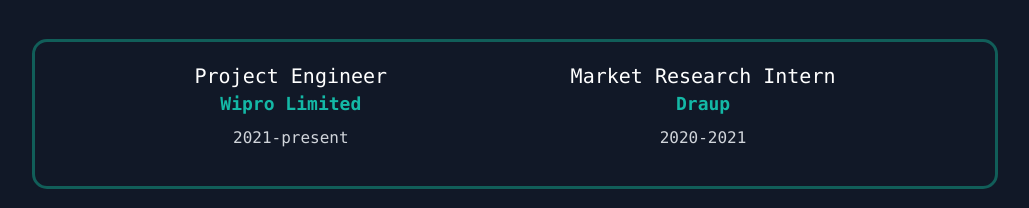
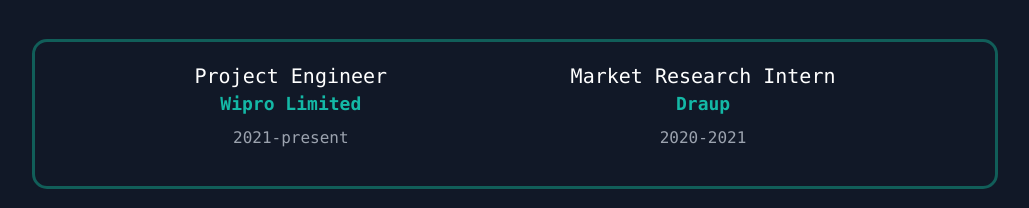
Before and after one commit to jagz5246/my-portfolio, a React (Create React App) app: page / in a window 1280 px wide. Shown: the part 2130-2338 px from the top of the page, without its empty margins (125-1154 px from the left). Built offline with nearby package versions, Linux system fonts and the light colour scheme.

Commit message:
updated styles

```diff
--- a/src/App.js
+++ b/src/App.js
@@ -134,14 +134,14 @@
           <h3 className=' text-3xl py-1 font-bold md:text-4xl lg:text-4xl dark:text-gray-300'>Experience</h3>
           <div className='text-center outline outline-teal-800 rounded-xl px-5 py-5 mx-auto my-10 md:flex gap-11 md:justify-evenly'>
             <div className=' mb-2'>
-              <p className='md:text-xl text-white'>Project Engineer</p>
+              <p className='md:text-xl text-black dark:text-white'>Project Engineer</p>
               <p className='md:text-lg font-semibold text-teal-500'>Wipro Limited</p>
-              <p className='md:text-md py-2 text-gray-300'>2021-present</p>
+              <p className='md:text-md py-2 font-light text-gray-600 dark:text-gray-400'>2021-present</p>
             </div>
             <div className=' mb-2'>
-              <p className='md:text-xl text-white'>Market Research Intern</p>
+              <p className='md:text-xl text-black dark:text-white'>Market Research Intern</p>
               <p className='md:text-lg font-semibold text-teal-500'>Draup</p>
-              <p className='md:text-md py-2 text-gray-300'>2020-2021</p>
+              <p className='md:text-md py-2 font-light text-gray-600 dark:text-gray-400'>2020-2021</p>
             </div>
           </div>
         </section>
```
